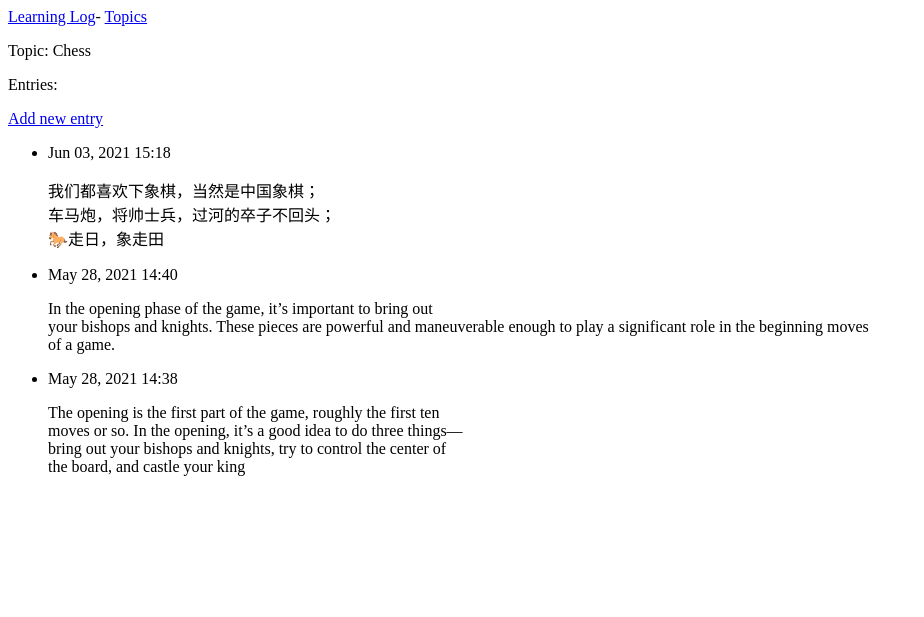
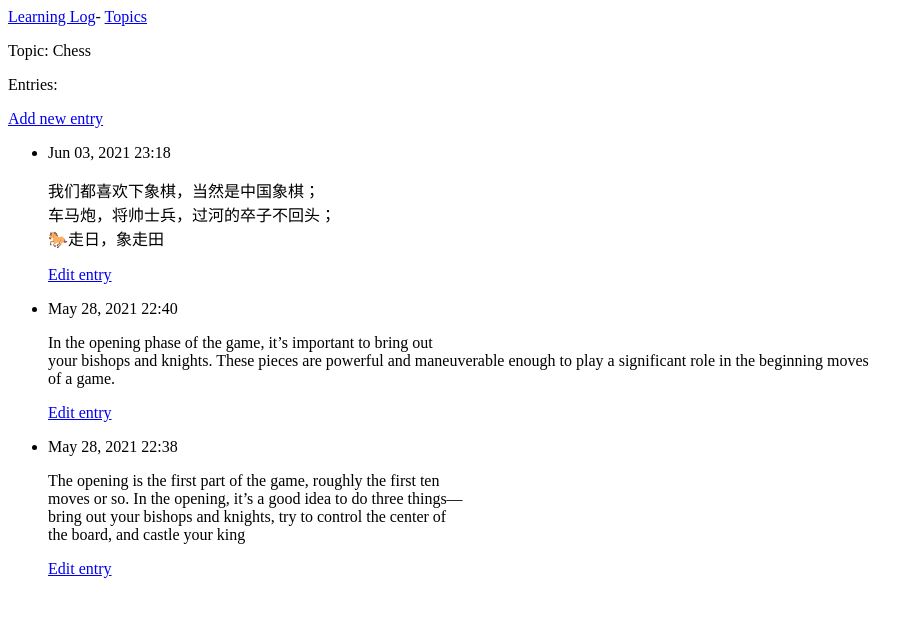
Before and after one commit to bingleyu/learning_log, a Django app: page /topics/1/ in a window 1280 px wide. Shown: the top 617 px of the page, without its empty margins (0-924 px from the left). Run offline with Django 3.2, Linux system fonts and the light colour scheme; data comes from the database, SQL or seed files in the repository; both versions use the stored data as it was after the commit.

Commit message:
modified

```diff
--- a/learning_log/settings.py
+++ b/learning_log/settings.py
@@ -108,7 +108,7 @@ AUTH_PASSWORD_VALIDATORS = [
 
 LANGUAGE_CODE = 'en-us'
 
-TIME_ZONE = 'UTC'
+TIME_ZONE = 'Asia/Shanghai'
 
 USE_I18N = True
 
--- a/learning_logs/forms.py
+++ b/learning_logs/forms.py
@@ -11,5 +11,5 @@ class EntryForm(forms.ModelForm):
     class Meta:
         model = Entry
         fields = ['text']
-        labels = {'text': 'Entry:'}
+        labels = {'text': ''}
         widgets = {'text': forms.Textarea(attrs={'cols': 80})}
--- a/learning_logs/templates/learning_logs/topic.html
+++ b/learning_logs/templates/learning_logs/topic.html
@@ -10,6 +10,9 @@
 	<li>
 	<p>{{ entry.date_added|date:'M d, Y H:i' }}</p>
 	<p>{{ entry.text|linebreaks }}</p>
+	<p>
+	  <a href="{% url 'learning_logs:edit_entry' entry.id %}">Edit entry</a>
+	</p>
 	</li>
     {% empty %}
       <li>There are no entries for this topic yet.</li>
--- a/learning_logs/urls.py
+++ b/learning_logs/urls.py
@@ -11,4 +11,6 @@ urlpatterns = [
     path('new_topic/', views.new_topic, name='new_topic'),
     # Page for adding new entry
     path('new_entry/<int:topic_id>/', views.new_entry, name='new_entry'),
+    # Page for editing an entry.
+    path('edit_entry/<int:entry_id>/', views.edit_entry, name='edit_entry'),
 ]
--- a/learning_logs/views.py
+++ b/learning_logs/views.py
@@ -1,5 +1,5 @@
 from django.shortcuts import render, redirect
-from .models import Topic
+from .models import Topic, Entry
 from .forms import TopicForm, EntryForm
 
 def index(request):
@@ -51,3 +51,20 @@ def new_entry(request, topic_id):
     # Display a blank or invalid form.
     context = {'topic': topic, 'form': form}
     return render(request, 'learning_logs/new_entry.html', context)
+
+def edit_entry(request, entry_id):
+    """Edit an existing entry."""
+    entry = Entry.objects.get(id=entry_id)
+    topic = entry.topic
+
+    if request.method != 'POST':
+        # Initial request; pre-fill form with the current entry.
+        form = EntryForm(instance=entry)
+    else:
+        # POST data submitted; process data.
+        form = EntryForm(instance=entry, data=request.POST)
+        if form.is_valid():
+            form.save()
+        return redirect('learning_logs:topic', topic_id=topic.id)
+    context = {'entry': entry, 'topic': topic, 'form': form}
+    return render(request, 'learning_logs/edit_entry.html', context)
```
Also changed, not shown: learning_logs/templates/learning_logs/new_entry.html (deleted, +0 -10 lines), db.sqlite3.
